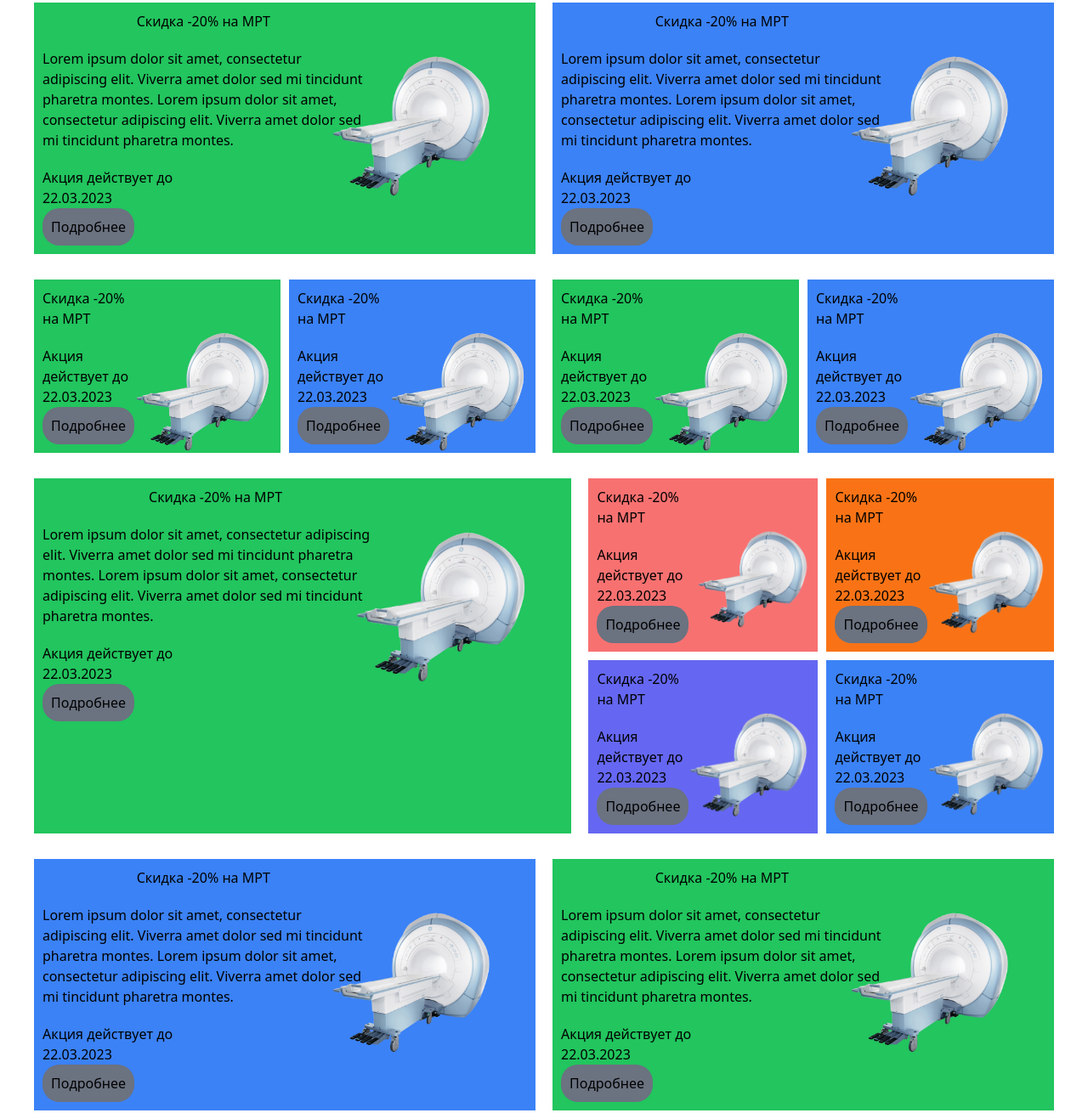
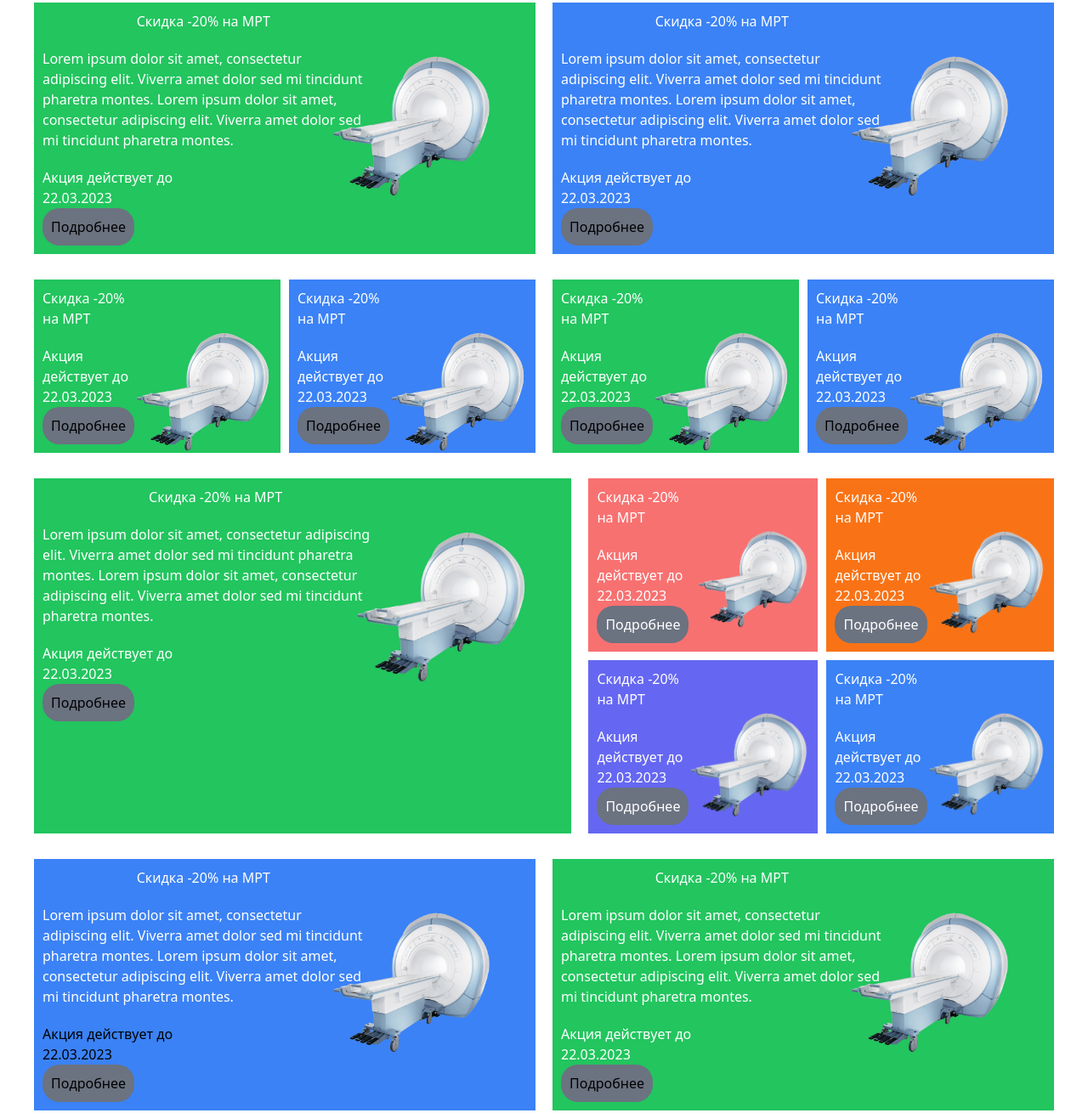
Before and after one commit to UmarovSino/repo, a website: page src/index — 1.html in a window 1280 px wide. Shown: the part 188-1498 px from the top of the page at 85% size. Drawn offline with Linux system fonts and the light colour scheme.

Commit message:
sveti harfo ivaz karda shud

```diff
--- a/src/index — 1.html
+++ b/src/index — 1.html
@@ -51,14 +51,14 @@
             <div class="bg-green-500 lg:flex">
                 <aside>
                     <article class="place-self-center ">
-                        <h2 class="place-self-center p-[10px]"> Скидка -20% на МРТ</h2>
-                        <p class="place-self-center p-[10px]">Lorem ipsum dolor sit amet, consectetur adipiscing elit.
+                        <h2 class="place-self-center p-[10px] text-white"> Скидка -20% на МРТ</h2>
+                        <p class="place-self-center p-[10px] text-white">Lorem ipsum dolor sit amet, consectetur adipiscing elit.
                             Viverra amet dolor sed mi tincidunt
                             pharetra montes. Lorem ipsum dolor sit amet, consectetur adipiscing elit. Viverra amet dolor
                             sed mi tincidunt pharetra montes. </p>
                         <div class="p-[10px]">
-                            <p>Акция действует до </p>
-                            <h2>22.03.2023</h2>
+                            <p class="text-white">Акция действует до </p>
+                            <h2 class="text-white">22.03.2023</h2>
                             <button class="p-[10px] bg-gray-500 rounded-[20px]">Подробнее</button>
                         </div>
                     </article>
@@ -70,14 +70,14 @@
             <div class="bg-blue-500 lg:flex">
                 <aside>
                     <article class="place-self-center ">
-                        <h2 class="place-self-center p-[10px]"> Скидка -20% на МРТ</h2>
-                        <p class="place-self-center p-[10px]">Lorem ipsum dolor sit amet, consectetur adipiscing elit.
+                        <h2 class="place-self-center p-[10px] text-white"> Скидка -20% на МРТ</h2>
+                        <p class="place-self-center p-[10px] text-white">Lorem ipsum dolor sit amet, consectetur adipiscing elit.
                             Viverra amet dolor sed mi tincidunt
                             pharetra montes. Lorem ipsum dolor sit amet, consectetur adipiscing elit. Viverra amet dolor
                             sed mi tincidunt pharetra montes. </p>
                         <div class="p-[10px]">
-                            <p>Акция действует до </p>
-                            <h2>22.03.2023</h2>
+                            <p class="text-white">Акция действует до </p>
+                            <h2 class="text-white">22.03.2023</h2>
                             <button class="p-[10px] bg-gray-500 rounded-[20px]">Подробнее</button>
                         </div>
                     </article>
@@ -92,11 +92,11 @@
         <div class="bg-green-500 lg:flex">
             <aside>
                 <article class="place-self-center ">
-                    <h2 class="place-self-center p-[10px]"> Скидка -20% на МРТ</h2>
+                    <h2 class="place-self-center p-[10px] text-white"> Скидка -20% на МРТ</h2>
 
                     <div class="p-[10px]">
-                        <p>Акция действует до </p>
-                        <h2>22.03.2023</h2>
+                        <p class="text-white">Акция действует до </p>
+                        <h2 class="text-white">22.03.2023</h2>
                         <button class="p-[10px] bg-gray-500 rounded-[20px]">Подробнее</button>
                     </div>
                 </article>
@@ -108,11 +108,11 @@
         <div class="bg-blue-500 lg:flex">
             <aside>
                 <article class="place-self-center ">
-                    <h2 class="place-self-center p-[10px]"> Скидка -20% на МРТ</h2>
+                    <h2 class="place-self-center p-[10px] text-white"> Скидка -20% на МРТ</h2>
 
                     <div class="p-[10px]">
-                        <p>Акция действует до </p>
-                        <h2>22.03.2023</h2>
+                        <p class="text-white">Акция действует до </p>
+                        <h2 class="text-white">22.03.2023</h2>
                         <button class="p-[10px] bg-gray-500 rounded-[20px]">Подробнее</button>
                     </div>
                 </article>
@@ -126,11 +126,11 @@
         <div class="bg-green-500 lg:flex">
             <aside>
                 <article class="place-self-center ">
-                    <h2 class="place-self-center p-[10px]"> Скидка -20% на МРТ</h2>
+                    <h2 class="place-self-center p-[10px] text-white"> Скидка -20% на МРТ</h2>
 
                     <div class="p-[10px]">
-                        <p>Акция действует до </p>
-                        <h2>22.03.2023</h2>
+                        <p class="text-white">Акция действует до </p>
+                        <h2 class="text-white">22.03.2023</h2>
                         <button class="p-[10px] bg-gray-500 rounded-[20px]">Подробнее</button>
                     </div>
                 </article>
@@ -142,11 +142,11 @@
         <div class="bg-blue-500 lg:flex">
             <aside>
                 <article class="place-self-center ">
-                    <h2 class="place-self-center p-[10px]"> Скидка -20% на МРТ</h2>
+                    <h2 class="place-self-center p-[10px] text-white"> Скидка -20% на МРТ</h2>
 
                     <div class="p-[10px]">
-                        <p>Акция действует до </p>
-                        <h2>22.03.2023</h2>
+                        <p class="text-white">Акция действует до </p>
+                        <h2 class="text-white">22.03.2023</h2>
                         <button class="p-[10px] bg-gray-500 rounded-[20px]">Подробнее</button>
                     </div>
                 </article>
@@ -163,14 +163,14 @@
             <div class="bg-green-500 lg:flex ">
                 <aside>
                     <article class="place-self-center ">
-                        <h2 class="place-self-center p-[10px]"> Скидка -20% на МРТ</h2>
-                        <p class="place-self-center p-[10px]">Lorem ipsum dolor sit amet, consectetur adipiscing elit.
+                        <h2 class="place-self-center p-[10px] text-white"> Скидка -20% на МРТ</h2>
+                        <p class="place-self-center p-[10px] text-white">Lorem ipsum dolor sit amet, consectetur adipiscing elit.
                             Viverra amet dolor sed mi tincidunt
                             pharetra montes. Lorem ipsum dolor sit amet, consectetur adipiscing elit. Viverra amet dolor
                             sed mi tincidunt pharetra montes. </p>
                         <div class="p-[10px]">
-                            <p>Акция действует до </p>
-                            <h2>22.03.2023</h2>
+                            <p class="text-white">Акция действует до </p>
+                            <h2 class="text-white">22.03.2023</h2>
                             <button class="p-[10px] bg-gray-500 rounded-[20px]">Подробнее</button>
                         </div>
                     </article>
@@ -183,12 +183,12 @@
                 <div class="lg:flex-col gap-[20px]">
                     <div class="bg-red-400 lg:flex gap-[10px]">
                         <aside>
-                            <article class="place-self-center ">
-                                <h2 class="place-self-center p-[10px]"> Скидка -20% на МРТ</h2>
+                            <article class="place-self-center text-white">
+                                <h2 class="place-self-center p-[10px] text-white"> Скидка -20% на МРТ</h2>
 
                                 <div class="p-[10px]">
-                                    <p>Акция действует до </p>
-                                    <h2>22.03.2023</h2>
+                                    <p class="text-white">Акция действует до </p>
+                                    <h2 class="text-white">22.03.2023</h2>
                                     <button class="p-[10px] bg-gray-500 rounded-[20px]">Подробнее</button>
                                 </div>
                             </article>
@@ -199,12 +199,12 @@
                     </div>
                     <div class="bg-[#6567F2] lg:flex mt-[10px]">
                         <aside>
-                            <article class="place-self-center ">
-                                <h2 class="place-self-center p-[10px]"> Скидка -20% на МРТ</h2>
+                            <article class="place-self-center text-white">
+                                <h2 class="place-self-center p-[10px] text-white"> Скидка -20% на МРТ</h2>
 
                                 <div class="p-[10px]">
-                                    <p>Акция действует до </p>
-                                    <h2>22.03.2023</h2>
+                                    <p class="text-white">Акция действует до </p>
+                                    <h2 class="text-white">22.03.2023</h2>
                                     <button class="p-[10px] bg-gray-500 rounded-[20px]">Подробнее</button>
                                 </div>
                             </article>
@@ -217,12 +217,12 @@
                    <div class="lg:flex-col gap-[10px]">
                     <div class="bg-orange-500 lg:flex">
                         <aside>
-                            <article class="place-self-center ">
-                                <h2 class="place-self-center p-[10px]"> Скидка -20% на МРТ</h2>
+                            <article class="place-self-center text-white ">
+                                <h2 class="place-self-center p-[10px] text-white"> Скидка -20% на МРТ</h2>
 
                                 <div class="p-[10px]">
-                                    <p>Акция действует до </p>
-                                    <h2>22.03.2023</h2>
+                                    <p class="text-white">Акция действует до </p>
+                                    <h2 class="text-white">22.03.2023</h2>
                                     <button class="p-[10px] bg-gray-500 rounded-[20px]">Подробнее</button>
                                 </div>
                             </article>
@@ -233,12 +233,12 @@
                     </div>
                     <div class="bg-blue-500 lg:flex mt-[10px]">
                         <aside>
-                            <article class="place-self-center ">
-                                <h2 class="place-self-center p-[10px]"> Скидка -20% на МРТ</h2>
+                            <article class="place-self-center text-white">
+                                <h2 class="place-self-center p-[10px] text-white"> Скидка -20% на МРТ</h2>
 
                                 <div class="p-[10px]">
-                                    <p>Акция действует до </p>
-                                    <h2>22.03.2023</h2>
+                                    <p class="text-white">Акция действует до </p>
+                                    <h2 class="text-white">22.03.2023</h2>
                                     <button class="p-[10px] bg-gray-500 rounded-[20px]">Подробнее</button>
                                 </div>
                             </article>
@@ -255,8 +255,8 @@
             <div class="bg-blue-500 lg:flex">
                 <aside>
                     <article class="place-self-center ">
-                        <h2 class="place-self-center p-[10px]"> Скидка -20% на МРТ</h2>
-                        <p class="place-self-center p-[10px]">Lorem ipsum dolor sit amet, consectetur adipiscing elit.
+                        <h2 class="place-self-center p-[10px] text-white"> Скидка -20% на МРТ</h2>
+                        <p class="place-self-center p-[10px] text-white">Lorem ipsum dolor sit amet, consectetur adipiscing elit.
                             Viverra amet dolor sed mi tincidunt
                             pharetra montes. Lorem ipsum dolor sit amet, consectetur adipiscing elit. Viverra amet dolor
                             sed mi tincidunt pharetra montes. </p>
@@ -274,14 +274,14 @@
             <div class="bg-green-500 lg:flex">
                 <aside>
                     <article class="place-self-center ">
-                        <h2 class="place-self-center p-[10px]"> Скидка -20% на МРТ</h2>
-                        <p class="place-self-center p-[10px]">Lorem ipsum dolor sit amet, consectetur adipiscing elit.
+                        <h2 class="place-self-center p-[10px] text-white"> Скидка -20% на МРТ</h2>
+                        <p class="place-self-center p-[10px] text-white">Lorem ipsum dolor sit amet, consectetur adipiscing elit.
                             Viverra amet dolor sed mi tincidunt
                             pharetra montes. Lorem ipsum dolor sit amet, consectetur adipiscing elit. Viverra amet dolor
                             sed mi tincidunt pharetra montes. </p>
                         <div class="p-[10px]">
-                            <p>Акция действует до </p>
-                            <h2>22.03.2023</h2>
+                            <p class="text-white">Акция действует до </p>
+                            <h2 class="text-white">22.03.2023</h2>
                             <button class="p-[10px] bg-gray-500 rounded-[20px]">Подробнее</button>
                         </div>
                     </article>
```
